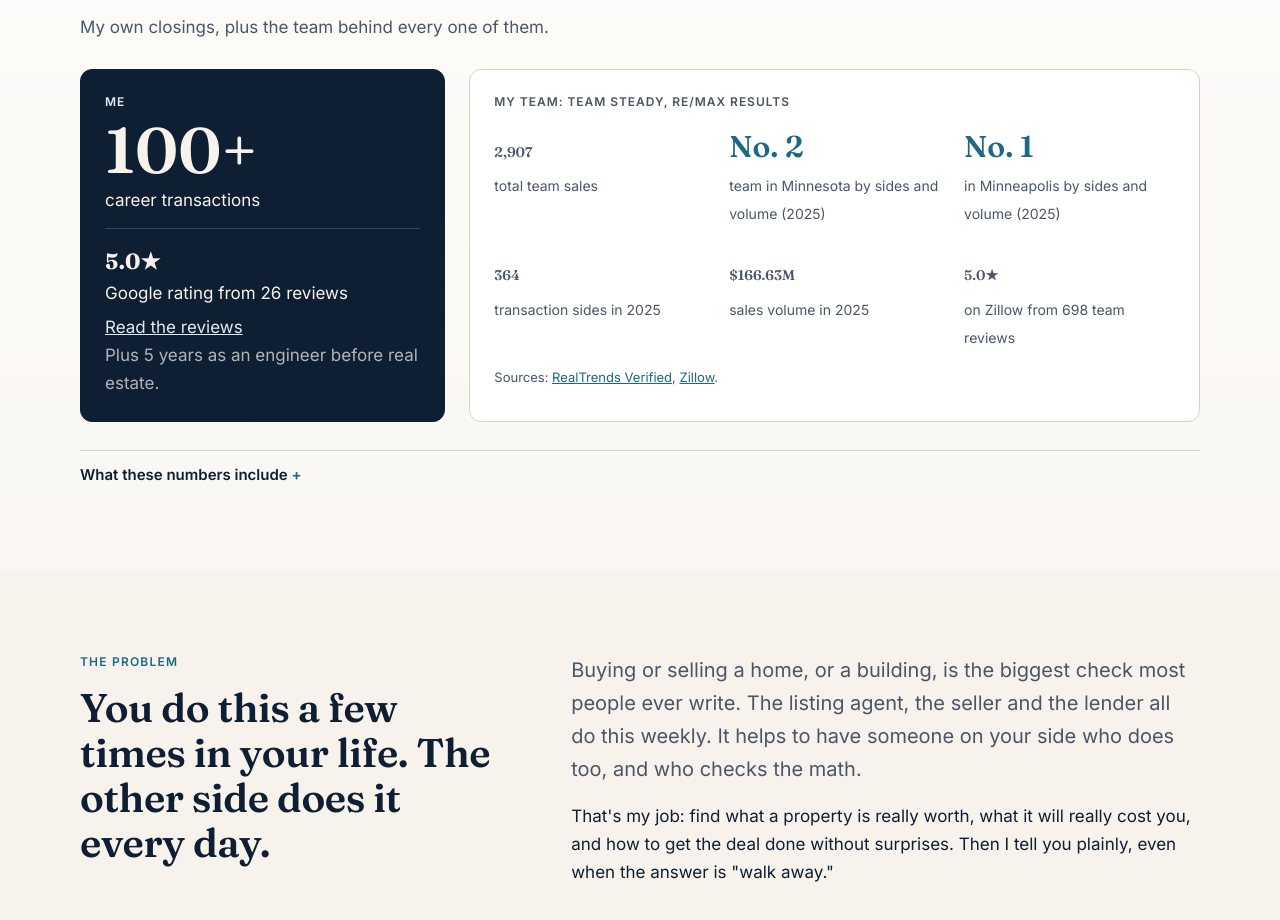
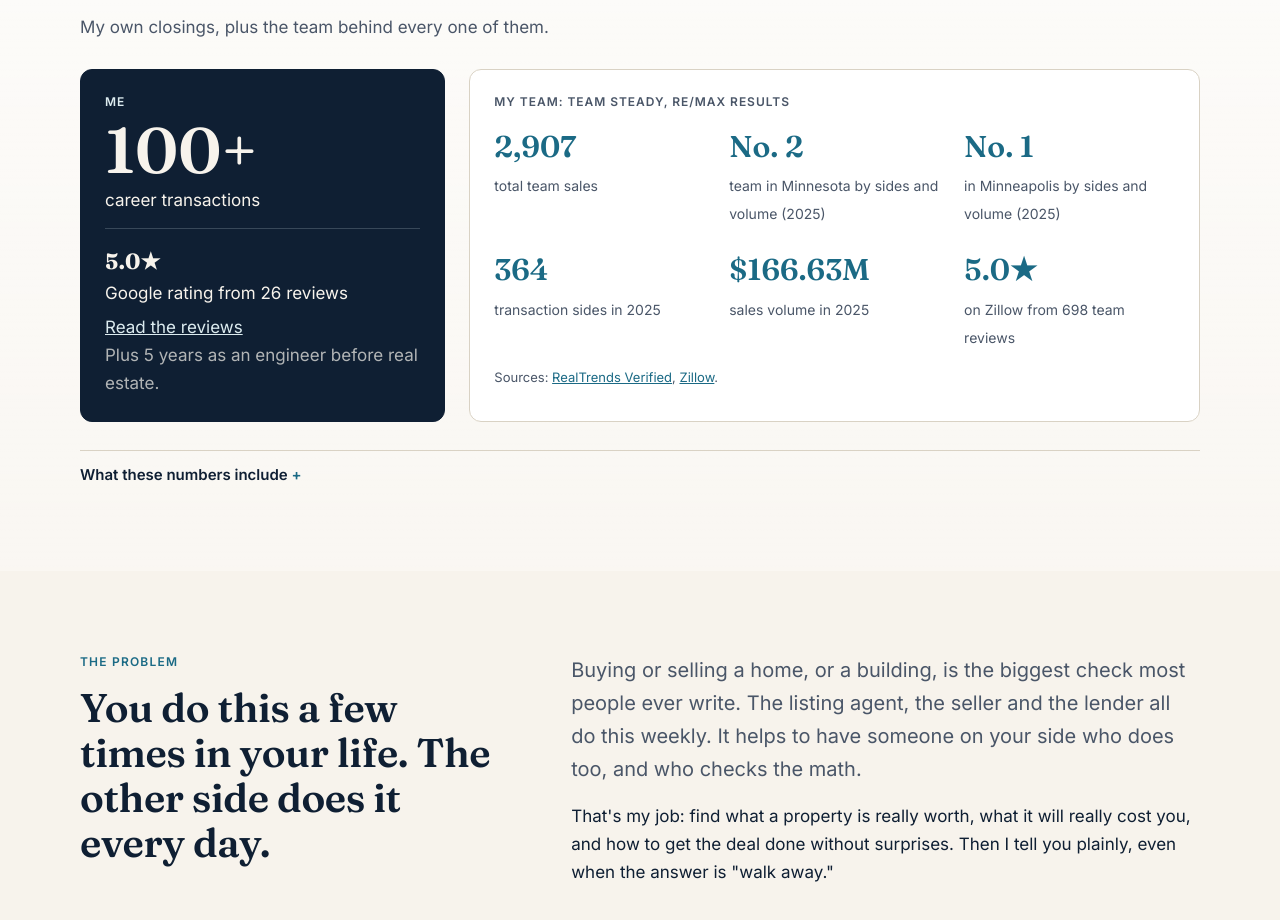
Before and after one commit to norishchin/nazarmn-site, an Astro site: page / in a window 1280 px wide. Shown: the part 1127-2047 px from the top of the page. Built offline with nearby package versions, Linux system fonts and the light colour scheme; Astro itself is replaced by a stand-in of ours; a web font is replaced by a local one.

Commit message:
Experience box: animated numbers keep the large blue serif style
Co-Authored-By: Claude Opus 5.5 <noreply@anthropic.com>

```diff
--- a/src/styles/site.css
+++ b/src/styles/site.css
@@ -304,7 +304,7 @@ a.card:hover{border-color:var(--lake);transform:translateY(-2px)}
 .exp-big{font-family:var(--serif);font-size:64px;line-height:1;margin:8px 0 4px;font-weight:600}
 .exp-grid{display:grid;grid-template-columns:repeat(2,1fr);gap:18px 24px;margin:12px 0 16px}
 .exp-grid b{display:block;font-family:var(--serif);font-size:30px;font-weight:600;color:var(--lake)}
-.exp-grid span{font-size:14px;color:var(--soft)}
+.exp-grid > div > span{font-size:14px;color:var(--soft)}
 .exp-note{border-top:1px solid var(--line);padding-top:12px}
 .exp-note summary{cursor:pointer;font-weight:600;font-size:15px;list-style:none}
 .exp-note summary::after{content:" +";color:var(--lake)}
@@ -417,3 +417,7 @@ a.card:hover .thumb{transform:scale(1.015)}
 
 /* ---- count-up stat bar ---- */
 .countup{display:inline-block;font-variant-numeric:tabular-nums lining-nums;white-space:nowrap}
+
+/* animated numbers keep the look of the number they sit in */
+.countup{font:inherit;color:inherit;letter-spacing:inherit;text-transform:none}
+.exp-grid b .countup{font-size:inherit}
```
